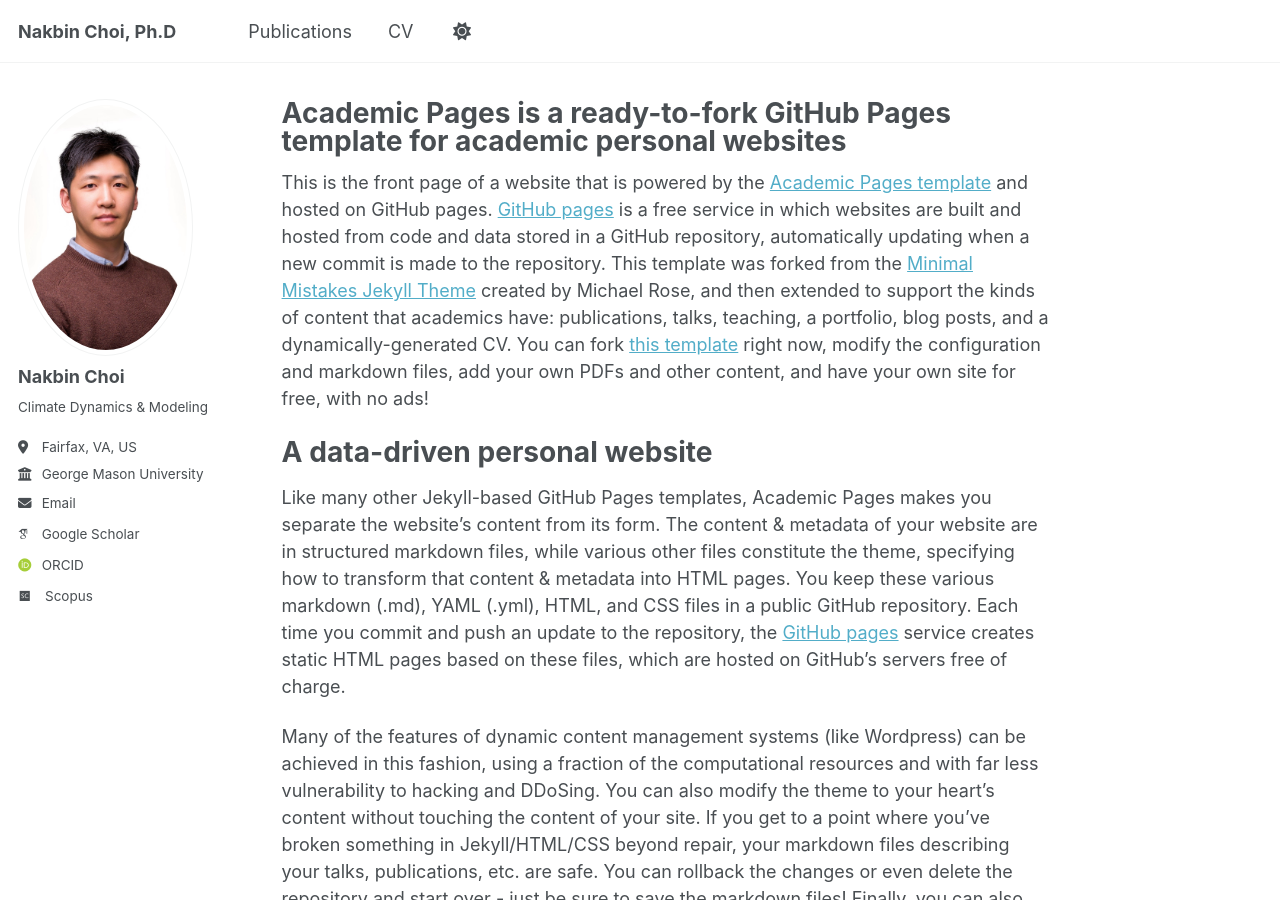
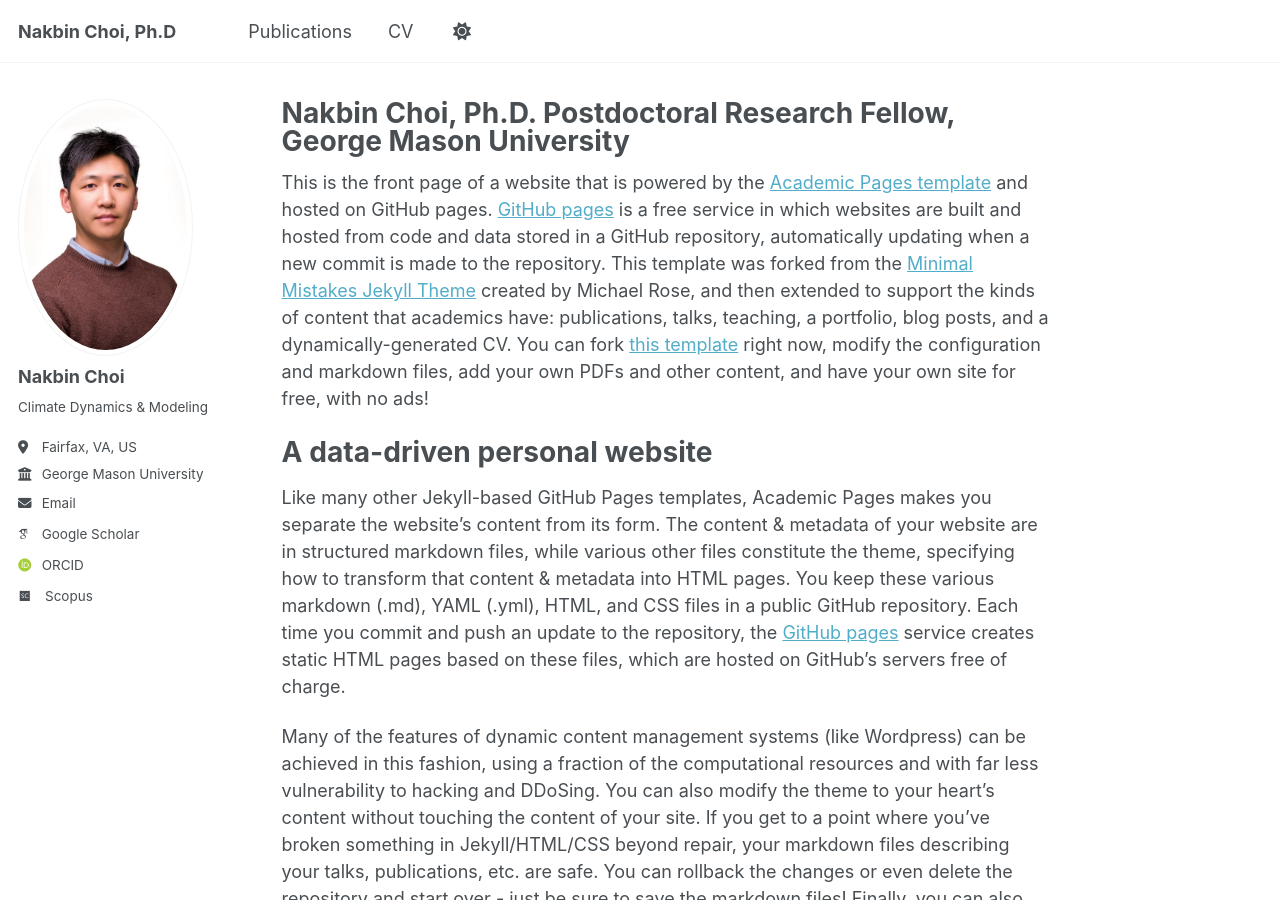
Before and after one commit to nakbin/profile, a Jekyll site: the page built from _pages/about.md, in a window 1280 px wide and 900 px high. Built offline with Jekyll 4.4.1, drawn with Linux system fonts in a browser that asks for light colours; some web fonts are replaced.

Commit message:
Update about.md

```diff
--- a/_pages/about.md
+++ b/_pages/about.md
@@ -1,6 +1,6 @@
 ---
 permalink: /
-title: "Academic Pages is a ready-to-fork GitHub Pages template for academic personal websites"
+title: "Nakbin Choi, Ph.D. Postdoctoral Research Fellow, George Mason University"
 author_profile: true
 redirect_from:
   - /about/
```
